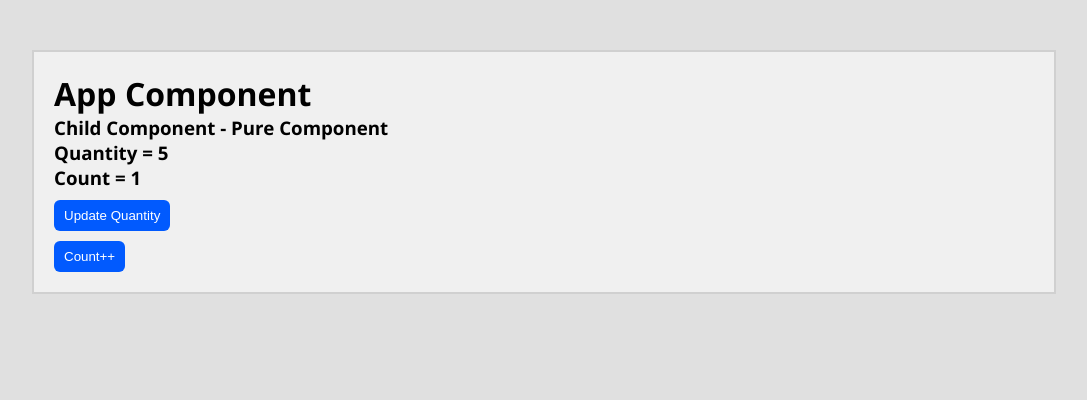
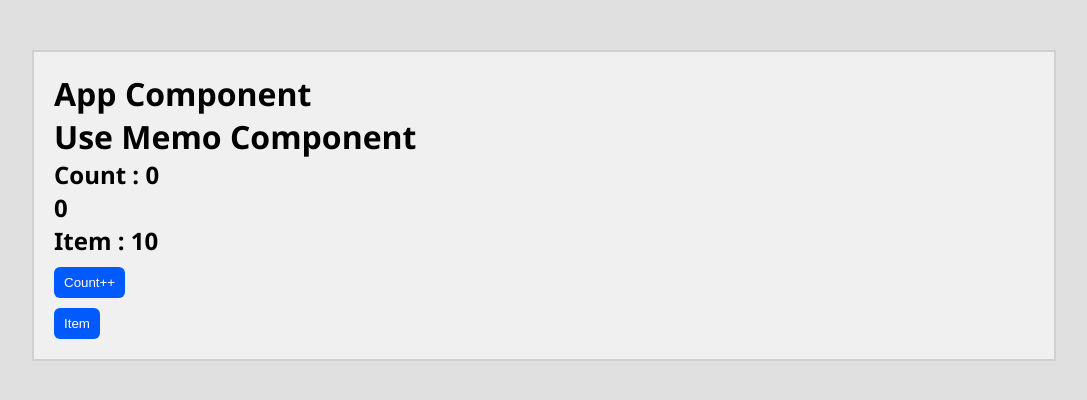
Before and after one commit to vinaypathrikarreactjstrainer/fusion-reactjs-batch-48, a React (Vite) app: page / in a window 1280 px wide. Shown: the top 400 px of the page, without its empty margins (96-1183 px from the left). Built offline with nearby package versions, Linux system fonts and the light colour scheme.

Commit message:
useMemo hook with example

```diff
--- a/src/App.jsx
+++ b/src/App.jsx
@@ -17,6 +17,7 @@ import ComponentLifeCycle from "./typesofcomponent/classcomponent/ComponetLifeCy
 import UseEffecthook from "./typesofcomponent/functionalcomponent/hooks/UseEffecthook";
 import GetUsers from "./typesofcomponent/functionalcomponent/hooks/GetUsers";
 import BasicComponent from "./typesofcomponent/classcomponent/BasicComponent";
+import UseMemo from "./typesofcomponent/functionalcomponent/hooks/UseMemo";
 function App(){
   // const brands = ['Apple', 'Sony', 'Samsung'];
   const getData = () => {
@@ -40,12 +41,12 @@ function App(){
     {/* <Parent /> */}
     {/* <UseEffecthook /> */}
     {/* <GetUsers /> */}
-
+      <UseMemo />
     {/* Class Component */}
     {/* <BasicClassComp greet = "React => Basic class component" user = "Akansha"/> */}
     {/* <LifeCycleMethod /> */}
       {/* <ComponentLifeCycle name = 'Fusion' location = 'Kharadi' /> */}
-      <BasicComponent />
+      {/* <BasicComponent /> */}
     {/* <About products = {brands} /> */}
     {/* <Students
       name = 'Aditya'
--- a/src/typesofcomponent/classcomponent/BasicComponent.jsx
+++ b/src/typesofcomponent/classcomponent/BasicComponent.jsx
@@ -30,7 +30,7 @@ import ChildClassComponent from "./ChildClassComponent";
 //         )
 //     }
 // }
-class BasicComponent extends PureComponent{
+class BasicComponent extends Component{
     constructor(){
         super();
         this.state = {
--- /dev/null
+++ b/src/typesofcomponent/functionalcomponent/hooks/UseMemo.jsx
@@ -0,0 +1,30 @@
+import React, { useMemo, useState } from "react";
+
+const UseMemo = () => {
+    // state
+    const [count, setCount] = useState(0);
+    const [item, setItem] = useState(10);
+    // functions
+    const handleCount = () => {
+        console.log('Fun.Comp. => inside the handle count function');
+        setCount(count);
+    }
+    // if count(state) has changes/updated that time only call the testComponent func.
+    const useMemoFunc = useMemo(() => {
+        console.log('inside the testComponent function');
+        return count * 10
+    }, [count]);
+    console.log('UseMemo Component..');
+    return(
+        <>
+            <h1>Use Memo Component</h1>
+            <h2>Count : {count}</h2>
+            <h2>{useMemoFunc}</h2>
+            <h2>Item : {item}</h2>
+            <button onClick={() => handleCount()}>Count++</button>
+            <button onClick={() => setItem(item * 2)}>Item</button>
+        </>
+    )
+}
+
+export default UseMemo;
```
